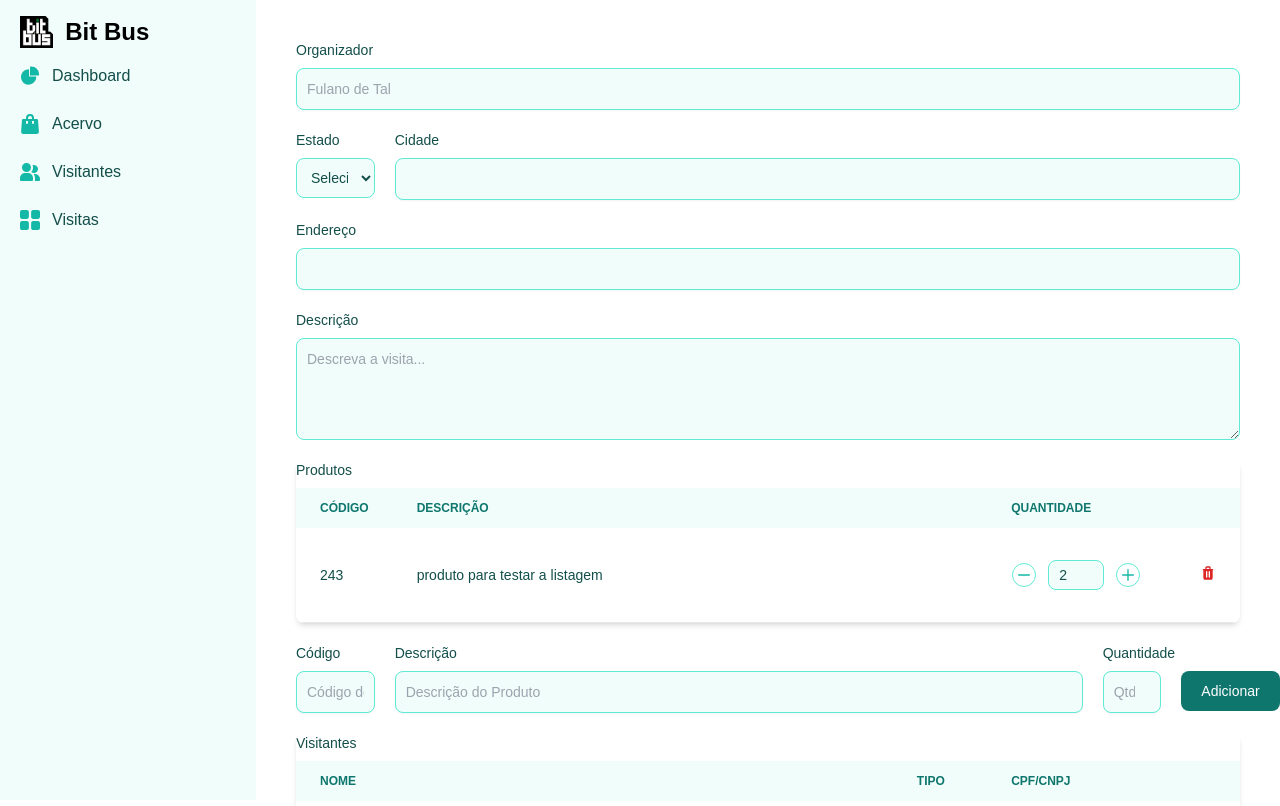
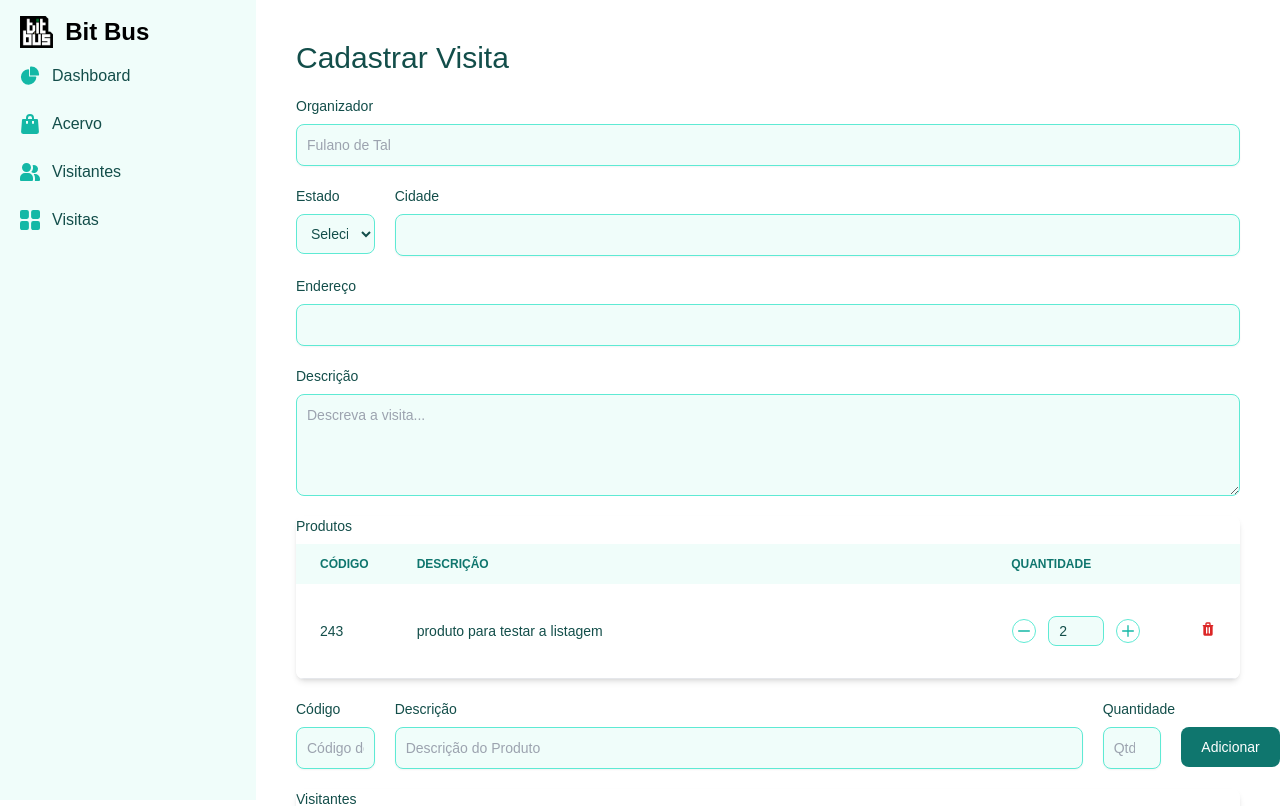
Before and after one commit to RicardoMBregalda/acervo-bitbus, a Vue app in the folder bitbus-frontend/: page /visita/form in a window 1280 px wide. Shown: the top 806 px of the page. Built offline with nearby package versions, Linux system fonts and the light colour scheme.

Commit message:
titulos nos formularios

```diff
--- a/bitbus-frontend/src/views/visita/VisitaForm.vue
+++ b/bitbus-frontend/src/views/visita/VisitaForm.vue
@@ -67,8 +67,8 @@ const removerVisitante = (index) => {
 
 <template>
     <Sidebar />
-
     <div class="p-10 sm:ml-64 relative overflow-x-auto ">
+        <h1 class=" text-3xl text-teal-900 dark:text-white mb-5"> Cadastrar Visita</h1>
         <div class="max-w-mg grid mx-auto grid-cols-12">
             <div class="mb-5 col-span-12">
                 <label for="organizador"
--- a/bitbus-frontend/src/views/visitante/VisitanteForm.vue
+++ b/bitbus-frontend/src/views/visitante/VisitanteForm.vue
@@ -10,6 +10,7 @@ import Sidebar from '../../components/Sidebar.vue';
     <div class=" p-10 sm:ml-64 relative overflow-x-auto">
 
         <div class="max-w-lg grid mx-auto grid-cols-12">
+            <h1 class=" col-span-12 text-3xl text-teal-900 dark:text-white mb-5"> Cadastrar Visitante</h1>
             <div class="mb-5 col-span-12">
                 <label for="name" class="block mb-2 text-sm font-medium text-teal-900 dark:text-white">Nome</label>
                 <input type="text" id="name"
```
